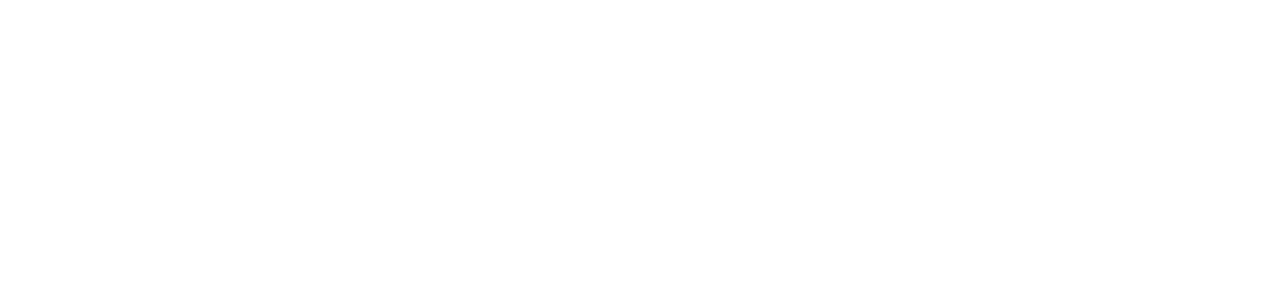
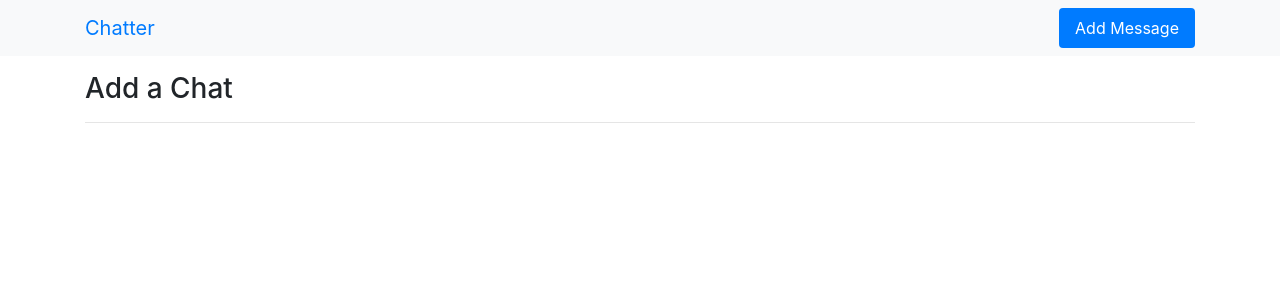
Before and after one commit to powch/socialMediaMockup, a React (Create React App) app: page /message in a window 1280 px wide. Shown: the top 300 px of the page. Built offline with nearby package versions, Linux system fonts and the light colour scheme.

Commit message:
add pages to router. begin building form for message input.

```diff
--- a/public/index.html
+++ b/public/index.html
@@ -23,6 +23,11 @@
       Learn how to configure a non-root public URL by running `npm run build`.
     -->
     <title>React App</title>
+
+    <!-- Add bootstrap cdn -->
+    <link rel="stylesheet" href="https://stackpath.bootstrapcdn.com/bootstrap/4.1.3/css/bootstrap.min.css" integrity="sha384-MCw98/SFnGE8fJT3GXwEOngsV7Zt27NXFoaoApmYm81iuXoPkFOJwJ8ERdknLPMO"
+      crossorigin="anonymous">
+
   </head>
   <body>
     <noscript>You need to enable JavaScript to run this app.</noscript>
--- a/src/App.js
+++ b/src/App.js
@@ -1,12 +1,24 @@
 import React, { Component } from 'react';
+import Nav from './components/Nav';
+import Timeline from './pages/Timeline';
+import AddMessage from './pages/AddMessage';
 import { BrowserRouter as Router, Route } from 'react-router-dom';
 
 class App extends Component {
   render() {
     return (
-      <div>
+      <Router>
+        <div>
+          <Nav />
 
-      </div>
+          <Route exact path={'/'} render={props =>
+            (<Timeline />)}
+          />
+          <Route exact path={'/message'} render={props =>
+            (<AddMessage />)}
+          />
+        </div>
+      </Router>
     );
   }
 }
--- a/components/Nav/Nav.js
+++ b/src/components/Nav/Nav.js
@@ -3,17 +3,17 @@ import { Container, Navbar, NavbarBrand, Nav, NavItem, NavLink} from 'reactstrap
 
 const NavTemplate = props => {
   return (
-    <Container>
-      <Navbar>
-        <NavbarBrand>Chatter</NavbarBrand>
+    <Navbar color='light' className='mb-3'>
+      <Container>
+        <NavbarBrand href='/'>Chatter</NavbarBrand>
 
         <Nav pills className='ml-auto'>
           <NavItem>
-            <NavLink active>Add Message</NavLink>
+            <NavLink active href='/message'>Add Message</NavLink>
           </NavItem>
         </Nav>
-      </Navbar>
-    </Container>
+      </Container>
+    </Navbar>
   )
 }
 
--- /dev/null
+++ b/src/pages/AddMessage/AddMessage.js
@@ -0,0 +1,13 @@
+import React from 'react';
+import { Container, Form } from 'reactstrap';
+
+const AddMessage = props => {
+  return (
+    <Container>
+      <h3>Add a Chat</h3>
+      <hr />
+    </Container>
+  )
+}
+
+export default AddMessage;
```
Also changed, not shown: pages/AddMessage/AddMessage.js (deleted, +0 -11 lines), src/components/Nav/index.js (renamed from components/Nav/index.js), src/pages/AddMessage/index.js (renamed from pages/AddMessage/index.js), src/pages/Timeline/Timeline.js (renamed from pages/Timeline/Timeline.js), src/pages/Timeline/index.js (renamed from pages/Timeline/index.js).
